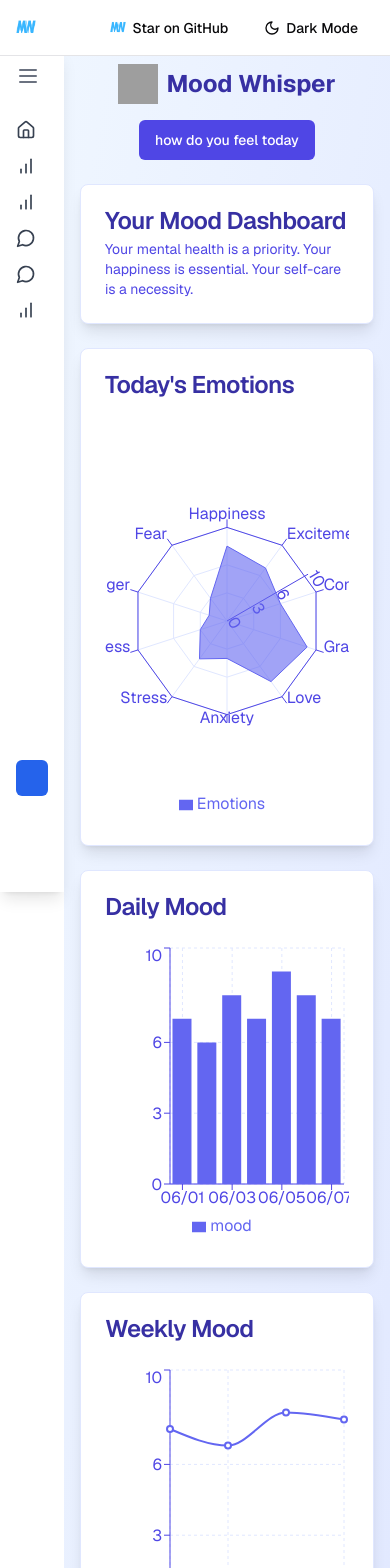
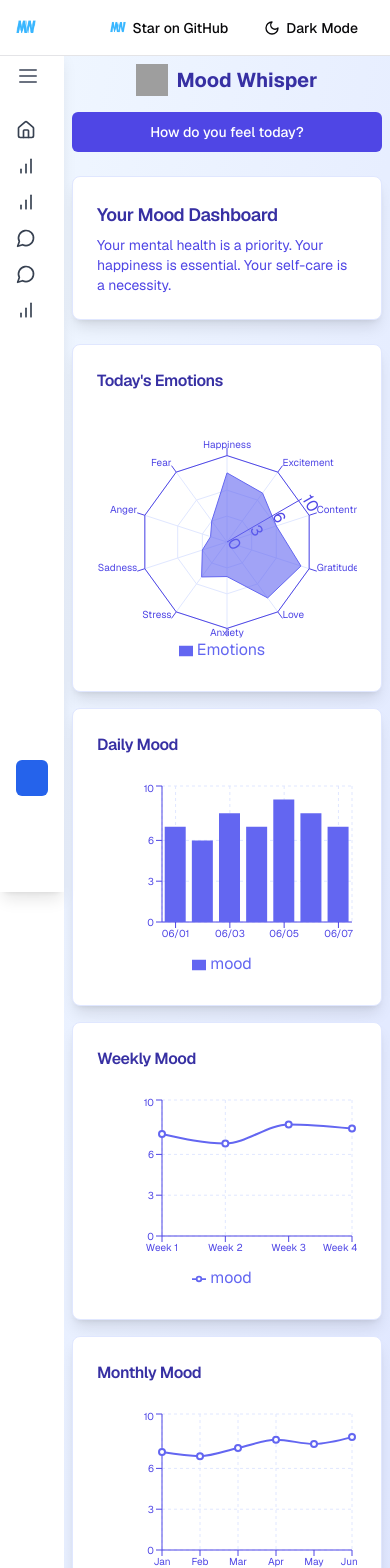
Before and after one commit to sinariazi/empathic-voice-interface-starter, a Next.js app: page /personalDashboard in a window 390 px wide. Shown: the top 1568 px of the page. Built offline with nearby package versions, Linux system fonts and the light colour scheme; grey boxes are pictures that could not be loaded.

Commit message:
mooddashboard responsive

```diff
--- a/components/MoodDashboard.tsx
+++ b/components/MoodDashboard.tsx
@@ -76,19 +76,6 @@ const motivationalMessages = [
   "Small steps every day lead to big changes over time.",
 ];
 
-const emotionColors = {
-  Happiness: "#FFD700",
-  Excitement: "#FF6347",
-  Contentment: "#98FB98",
-  Gratitude: "#DDA0DD",
-  Love: "#FF69B4",
-  Anxiety: "#4682B4",
-  Stress: "#8B4513",
-  Sadness: "#4169E1",
-  Anger: "#DC143C",
-  Fear: "#800080",
-};
-
 export function MoodDashboard() {
   const [motivationalMessage, setMotivationalMessage] = useState("");
 
@@ -102,26 +89,29 @@ export function MoodDashboard() {
   };
 
   return (
-    <div className="min-h-screen bg-gradient-to-br from-blue-50 to-indigo-100 p-4 sm:p-6 md:p-8">
+    <div className="min-h-screen bg-gradient-to-br from-blue-50 to-indigo-100 px-2 py-4 sm:p-6 md:p-8 w-full overflow-x-hidden">
       <header className="flex flex-col sm:flex-row justify-between items-center mb-6 sm:mb-8 space-y-4 sm:space-y-0">
         <Link href="/">
           <div className="flex items-center space-x-2">
             <img
               src="/placeholder.svg?height=40&width=40"
               alt="Mood Whisper Logo"
-              className="h-10 w-10"
+              className="h-8 w-8 sm:h-10 sm:w-10"
             />
-            <span className="text-2xl font-bold text-indigo-800">
+            <span className="text-xl sm:text-2xl font-bold text-indigo-800">
               Mood Whisper
             </span>
           </div>
         </Link>
-        <Link href="/personalDashboard/moodTracker">
+        <Link
+          href="/personalDashboard/moodTracker"
+          className="w-full sm:w-auto"
+        >
           <Button
             onClick={() => console.log("Enter your current mood here")}
-            className="w-full sm:w-auto bg-indigo-600 hover:bg-indigo-700 text-white"
+            className="w-full sm:w-auto bg-indigo-600 hover:bg-indigo-700 text-white text-sm sm:text-base"
           >
-            how do you feel today
+            How do you feel today?
           </Button>
         </Link>
       </header>
@@ -129,24 +119,24 @@ export function MoodDashboard() {
       <main className="space-y-6 sm:space-y-8">
         <Card className="bg-white shadow-lg border border-indigo-100">
           <CardHeader>
-            <CardTitle className="text-indigo-800">
+            <CardTitle className="text-indigo-800 text-lg sm:text-xl">
               Your Mood Dashboard
             </CardTitle>
-            <CardDescription className="text-indigo-600">
+            <CardDescription className="text-indigo-600 text-sm sm:text-base">
               {motivationalMessage}
             </CardDescription>
           </CardHeader>
         </Card>
 
-        <div className="grid grid-cols-1 gap-6 sm:gap-8">
+        <div className="grid grid-cols-1 md:grid-cols-2 gap-4 sm:gap-6 md:gap-8">
           <Card className="bg-white shadow-lg border border-indigo-100">
             <CardHeader>
-              <CardTitle className="text-indigo-800">
+              <CardTitle className="text-indigo-800 text-base sm:text-lg">
                 Today's Emotions
               </CardTitle>
             </CardHeader>
             <CardContent>
-              <div className="h-[400px]">
+              <div className="h-[250px] sm:h-[300px] md:h-[350px]">
                 <ResponsiveContainer width="100%" height="100%">
                   <RadarChart
                     cx="50%"
@@ -155,7 +145,11 @@ export function MoodDashboard() {
                     data={todayEmotions}
                   >
                     <PolarGrid stroke="#E0E7FF" />
-                    <PolarAngleAxis dataKey="emotion" stroke="#4F46E5" />
+                    <PolarAngleAxis
+                      dataKey="emotion"
+                      stroke="#4F46E5"
+                      tick={{ fontSize: 10 }}
+                    />
                     <PolarRadiusAxis
                       angle={30}
                       domain={[0, 10]}
@@ -183,15 +177,25 @@ export function MoodDashboard() {
 
           <Card className="bg-white shadow-lg border border-indigo-100">
             <CardHeader>
-              <CardTitle className="text-indigo-800">Daily Mood</CardTitle>
+              <CardTitle className="text-indigo-800 text-base sm:text-lg">
+                Daily Mood
+              </CardTitle>
             </CardHeader>
             <CardContent>
-              <div className="h-[300px]">
+              <div className="h-[200px] sm:h-[250px] md:h-[300px]">
                 <ResponsiveContainer width="100%" height="100%">
                   <BarChart data={dailyData}>
                     <CartesianGrid strokeDasharray="3 3" stroke="#E0E7FF" />
-                    <XAxis dataKey="date" stroke="#4F46E5" />
-                    <YAxis domain={[0, 10]} stroke="#4F46E5" />
+                    <XAxis
+                      dataKey="date"
+                      stroke="#4F46E5"
+                      tick={{ fontSize: 10 }}
+                    />
+                    <YAxis
+                      domain={[0, 10]}
+                      stroke="#4F46E5"
+                      tick={{ fontSize: 10 }}
+                    />
                     <Tooltip
                       contentStyle={{
                         backgroundColor: "#EEF2FF",
@@ -208,15 +212,25 @@ export function MoodDashboard() {
 
           <Card className="bg-white shadow-lg border border-indigo-100">
             <CardHeader>
-              <CardTitle className="text-indigo-800">Weekly Mood</CardTitle>
+              <CardTitle className="text-indigo-800 text-base sm:text-lg">
+                Weekly Mood
+              </CardTitle>
             </CardHeader>
             <CardContent>
-              <div className="h-[300px]">
+              <div className="h-[200px] sm:h-[250px] md:h-[300px]">
                 <ResponsiveContainer width="100%" height="100%">
                   <LineChart data={weeklyData}>
                     <CartesianGrid strokeDasharray="3 3" stroke="#E0E7FF" />
-                    <XAxis dataKey="week" stroke="#4F46E5" />
-                    <YAxis domain={[0, 10]} stroke="#4F46E5" />
+                    <XAxis
+                      dataKey="week"
+                      stroke="#4F46E5"
+                      tick={{ fontSize: 10 }}
+                    />
+                    <YAxis
+                      domain={[0, 10]}
+                      stroke="#4F46E5"
+                      tick={{ fontSize: 10 }}
+                    />
                     <Tooltip
                       contentStyle={{
                         backgroundColor: "#EEF2FF",
@@ -238,15 +252,25 @@ export function MoodDashboard() {
 
           <Card className="bg-white shadow-lg border border-indigo-100">
             <CardHeader>
-              <CardTitle className="text-indigo-800">Monthly Mood</CardTitle>
+              <CardTitle className="text-indigo-800 text-base sm:text-lg">
+                Monthly Mood
+              </CardTitle>
             </CardHeader>
             <CardContent>
-              <div className="h-[300px]">
+              <div className="h-[200px] sm:h-[250px] md:h-[300px]">
                 <ResponsiveContainer width="100%" height="100%">
                   <LineChart data={monthlyData}>
                     <CartesianGrid strokeDasharray="3 3" stroke="#E0E7FF" />
-                    <XAxis dataKey="month" stroke="#4F46E5" />
-                    <YAxis domain={[0, 10]} stroke="#4F46E5" />
+                    <XAxis
+                      dataKey="month"
+                      stroke="#4F46E5"
+                      tick={{ fontSize: 10 }}
+                    />
+                    <YAxis
+                      domain={[0, 10]}
+                      stroke="#4F46E5"
+                      tick={{ fontSize: 10 }}
+                    />
                     <Tooltip
                       contentStyle={{
                         backgroundColor: "#EEF2FF",
```
